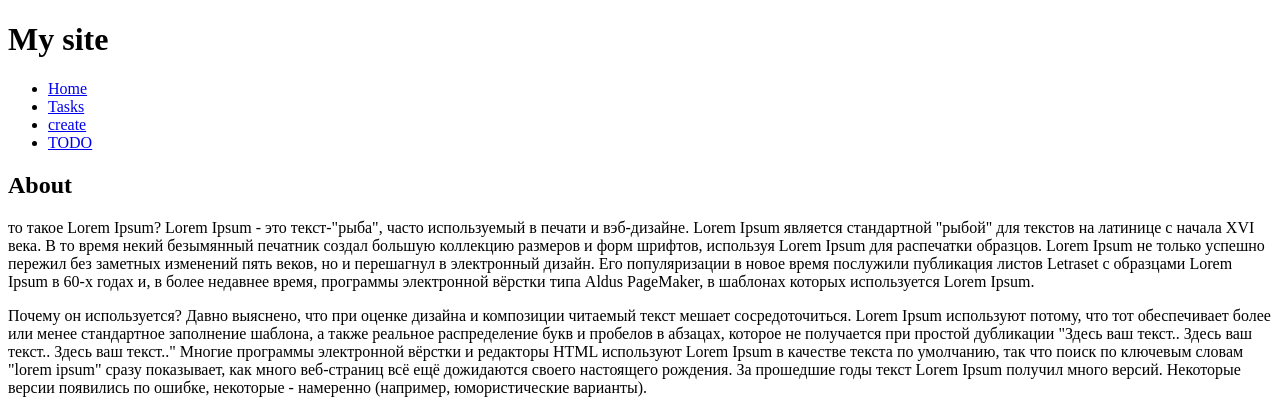
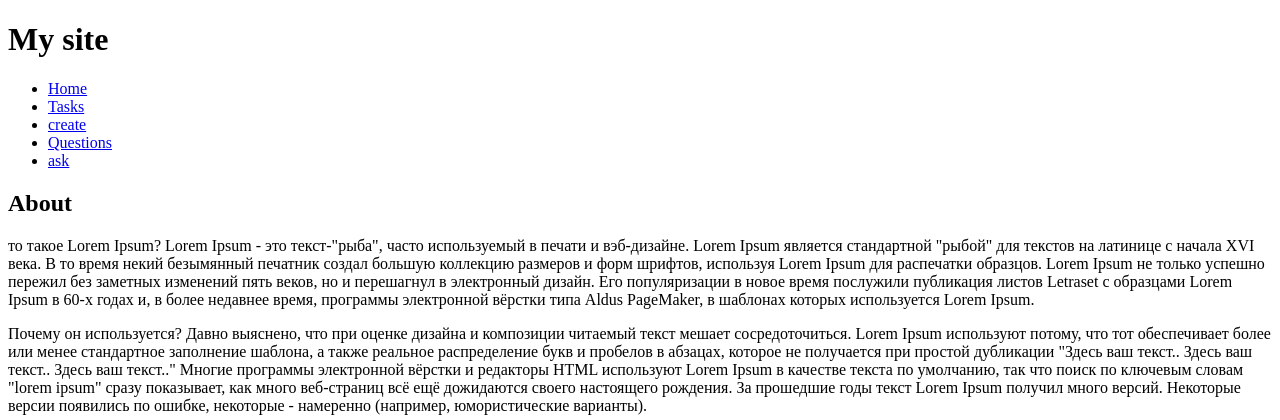
Before and after one commit to DmitriyLishikov/oct-mvc.local, a PHP site: page / in a window 1280 px wide. Shown: the top 420 px of the page. Run offline with PHP 8.4, Linux system fonts and the light colour scheme.

Commit message:
add questions.js and questions_index_view.php

```diff
--- a/app/views/template_main_view.php
+++ b/app/views/template_main_view.php
@@ -11,7 +11,9 @@
                 <li><a href="/">Home</a></li>
                 <li><a href="/tasks">Tasks</a></li>
                 <li><a href="/create">create</a></li>
-                <li><a href="#">TODO</a></li>
+                <li><a href="/questions">Questions</a></li>
+                <li><a href="#">ask</a></li>
+
             </ul>
         </nav>
         <main>
```
